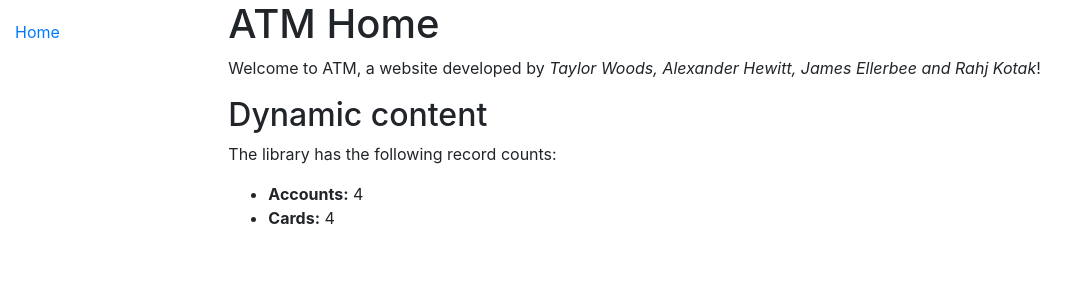
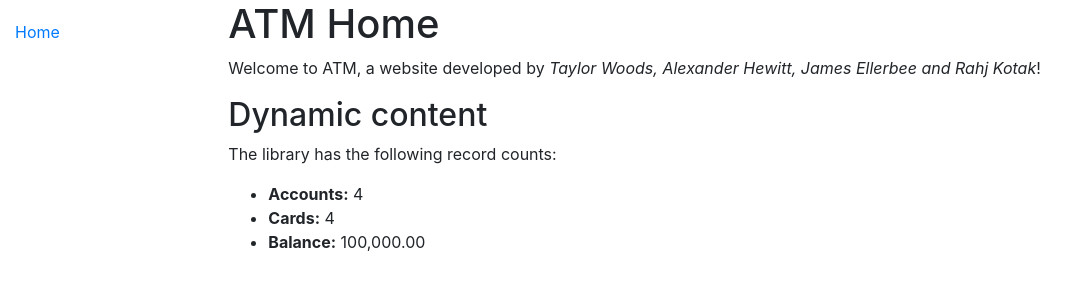
Before and after one commit to Woods-Taylor/ATM2, a Django app: page /catalog/ in a window 1280 px wide. Shown: the top 300 px of the page, without its empty margins (0-1087 px from the left). Run offline with Django 3.2, Linux system fonts and the light colour scheme; data comes from the database, SQL or seed files in the repository; some libraries are stand-ins or nearby versions.

Commit message:
added the ability to display account balance. does not handle user input yet

```diff
--- a/catalog/models.py
+++ b/catalog/models.py
@@ -6,8 +6,8 @@ import uuid #required for unique instances of objects
 from django.urls import reverse # Used to generate URLs by reversing the URL patterns
 
 class Account(models.Model):
-    #id = models.UUIDField(primary_key=True, default=uuid.uuid4, help_text='Unique ID for this particular account')
     accountName = models.CharField(max_length=30, help_text="Enter the name of the account holder")
+    #id = models.UUIDField(primary_key=True, default=uuid.uuid4, help_text='Unique Id for this account', blank=True, editable=False)
     accountNumber = models.CharField(max_length=13, null=True)
     balance = models.CharField(max_length=22, null=True)
     address = models.CharField(max_length=100,null=True )
--- a/catalog/templates/index.html
+++ b/catalog/templates/index.html
@@ -8,6 +8,7 @@
   <ul>
     <li><strong>Accounts:</strong> {{ num_accounts }}</li>
     <li><strong>Cards:</strong> {{ num_cards }}</li>
+    <li><strong>Balance:</strong> {{ balance }}</li>
 
 
   </ul>
--- a/catalog/views.py
+++ b/catalog/views.py
@@ -9,9 +9,11 @@ def index(request):
     """View function for home page of site"""
 
     num_accounts = userAccount.objects.all().count()
+
     #test = "test"
     #count = 12857
-    #specific_account = userAccount._meta.fields
+    specific_account = userAccount.objects.get(accountNumber='12345')
+    balance=specific_account.balance
     #accountId = userAccount.objects.get(id = )
 
 
@@ -19,6 +21,7 @@ def index(request):
 
     context = {
         'num_accounts' : num_accounts,
+        'balance' : balance,
         #'specific_account' : specific_account,
         'num_cards' : num_cards,
         #'test' : test,
```
